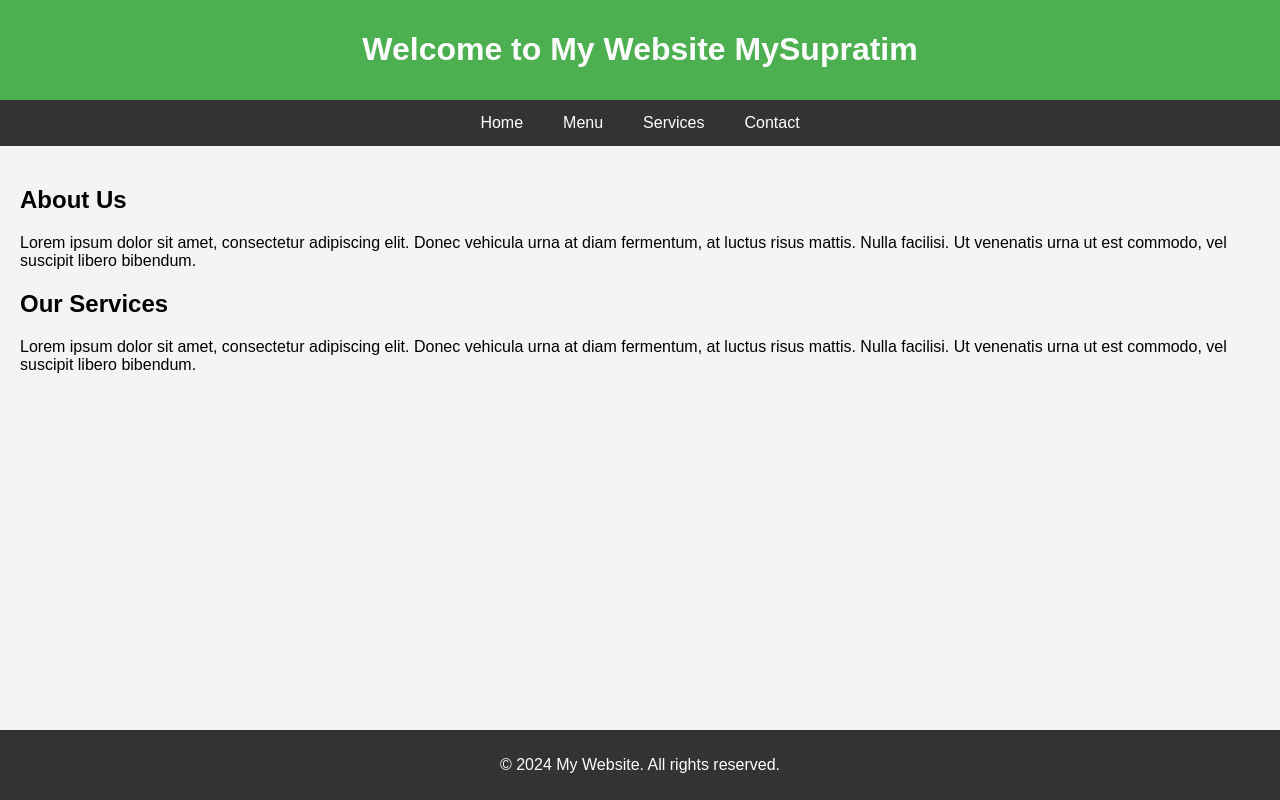
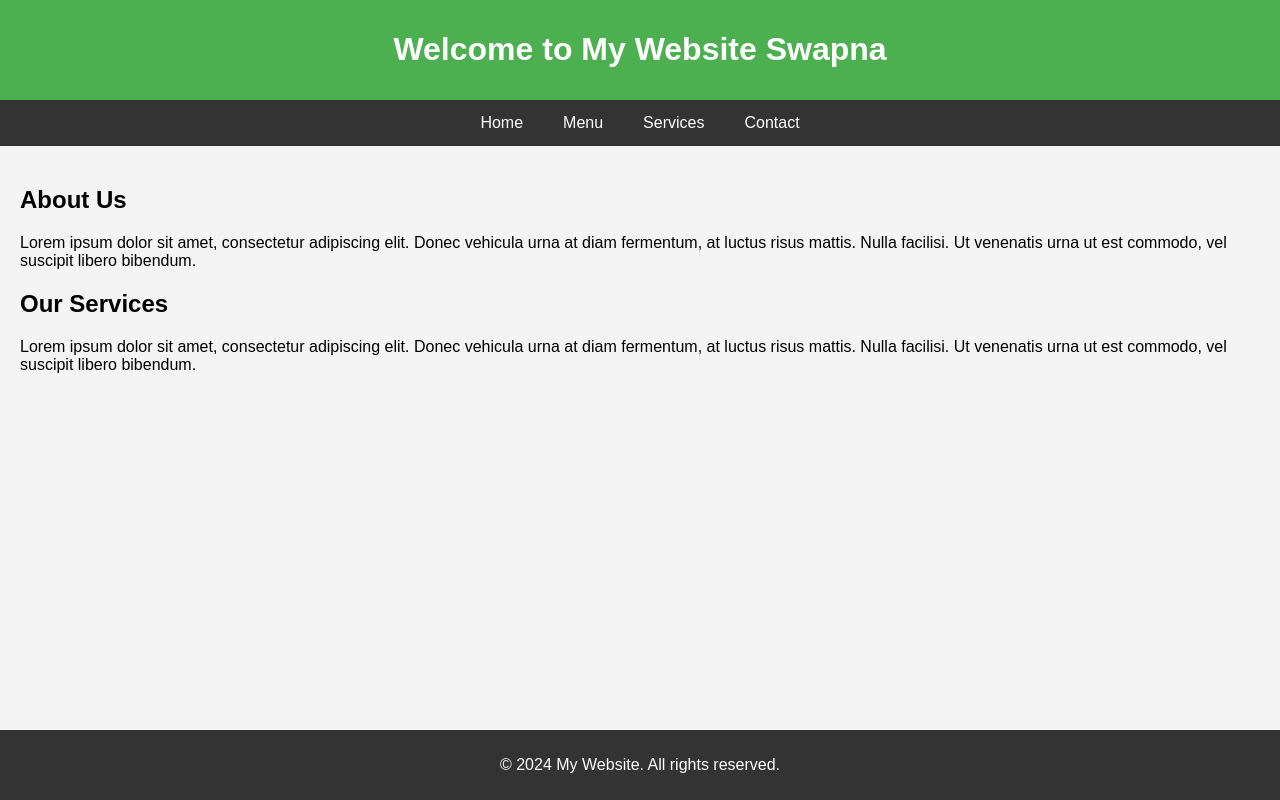
Before and after one commit to SUpratim069/acc, a plain HTML site: page index.html in a window 1280 px wide. Drawn offline with Linux system fonts and the light colour scheme.

Commit message:
my second commit

```diff
--- a/index.html
+++ b/index.html
@@ -48,7 +48,7 @@
 </head>
 <body>
     <header>
-        <h1><b>Welcome to My Website MySupratim</b></h1>
+        <h1><b>Welcome to My Website Swapna</b></h1>
     </header>
     <nav>
         <a href="#">Home</a>
```
